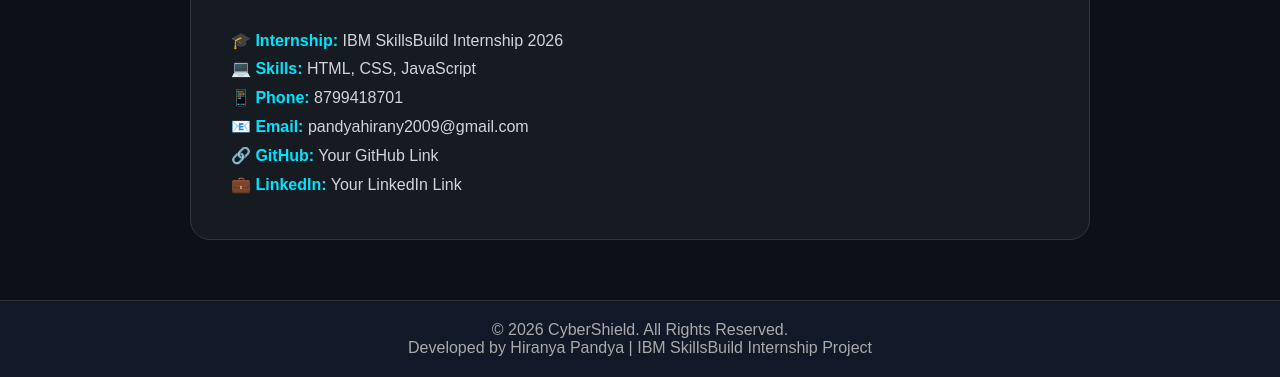
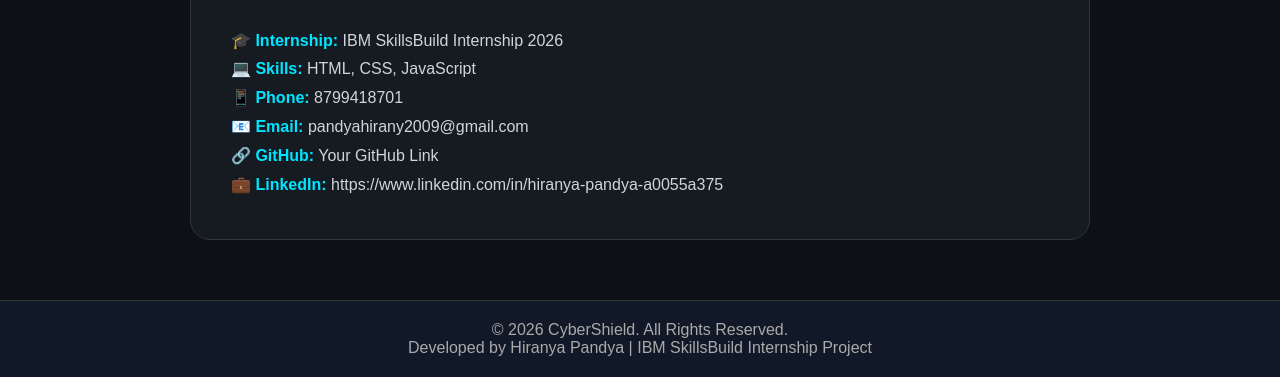
Before and after one commit to hpag32/CyberShield, a plain HTML site: page about.html in a window 1280 px wide. Shown: the part 466-843 px from the top of the page. Drawn offline with Linux system fonts and the light colour scheme.

Commit message:
Fix HTML formatting and update LinkedIn link

```diff
--- a/about.html
+++ b/about.html
@@ -96,7 +96,7 @@ I am a student and an IBM SkillsBuild Intern. I developed <b>CyberShield</b> to
 
 <p><strong>🔗 GitHub:</strong> Your GitHub Link</p>
 
-<p><strong>💼 LinkedIn:</strong> Your LinkedIn Link</p>
+<p><strong>💼 LinkedIn:</strong> https://www.linkedin.com/in/hiranya-pandya-a0055a375  </p>
 
 </div>
 
```
